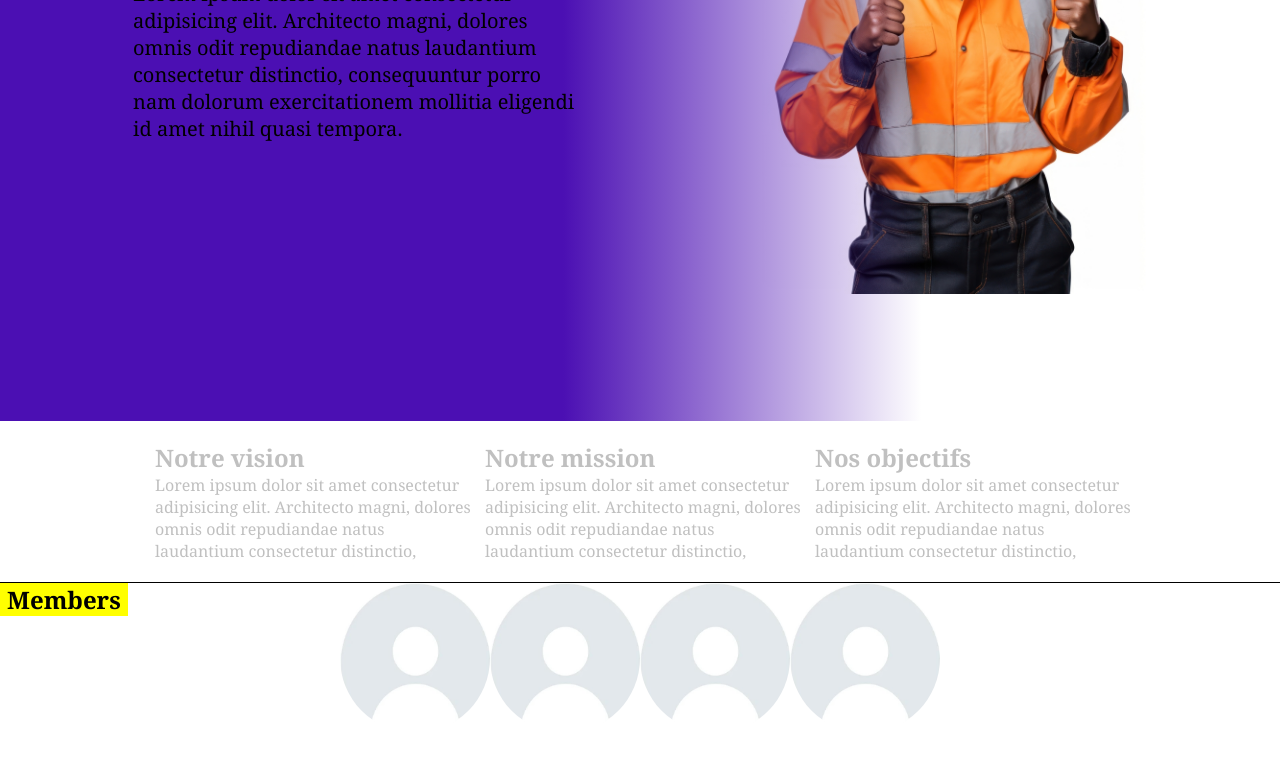
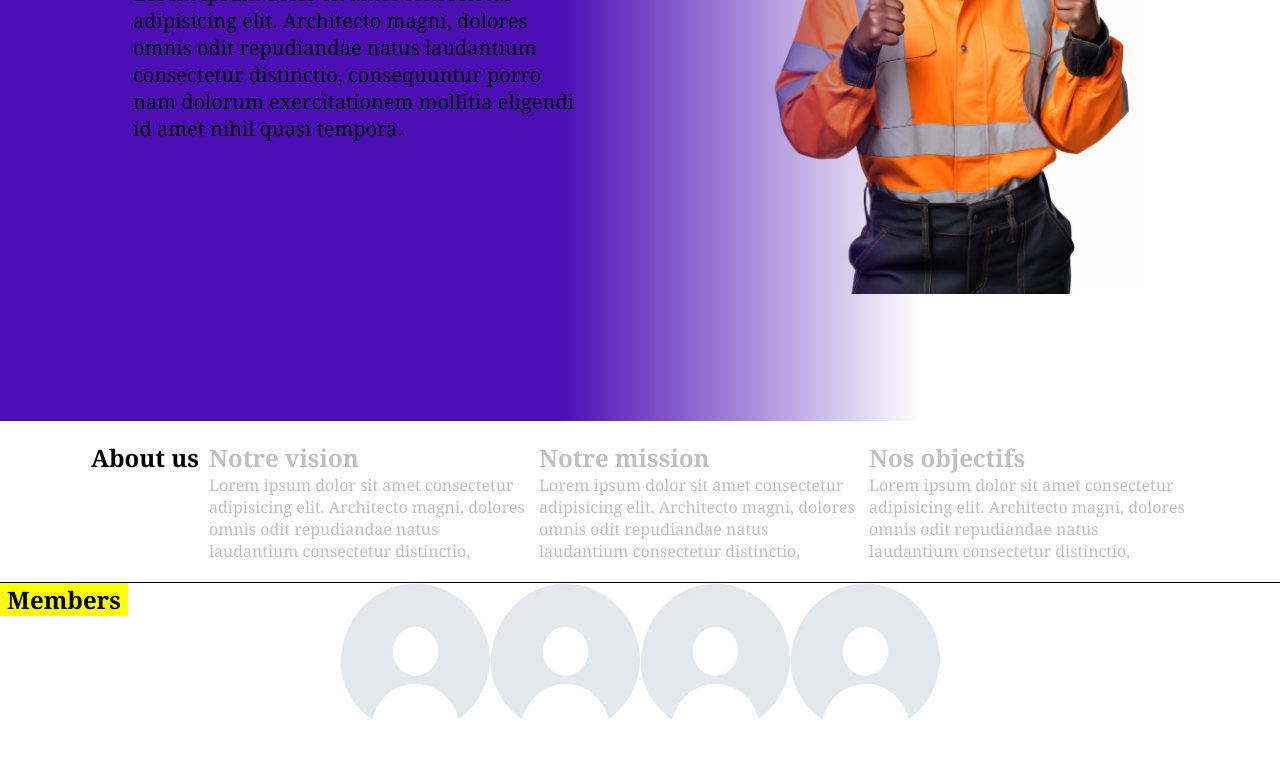
Before and after one commit to htb-pro/eventApp, a plain HTML site: page index.html in a window 1280 px wide. Shown: the part 309-1070 px from the top of the page. Drawn offline with Linux system fonts and the light colour scheme.

Commit message:
Update index.html

```diff
--- a/index.html
+++ b/index.html
@@ -33,6 +33,7 @@
     </section>
 
     <div class="descriptions">
+        <h2 class="aboutUs">About us</h2>
         <div class="description D1">
             <h2>Notre vision</h2>
             <p class="firstDescription">Lorem ipsum dolor sit amet consectetur adipisicing elit. Architecto magni,
```
